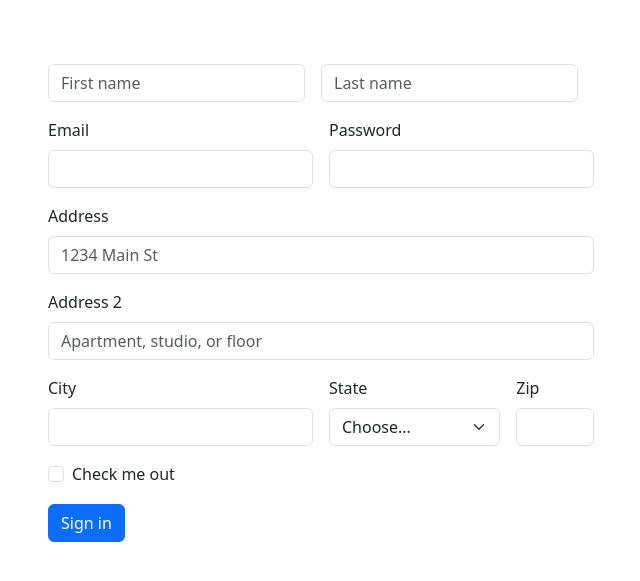
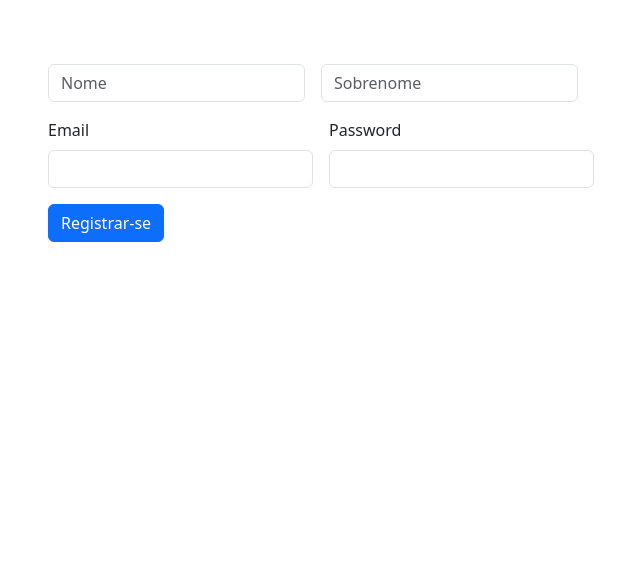
Before and after one commit to RafaJow/blog-system, a PHP site: page /view/cadastro_form.php in a window 1280 px wide. Shown: the top 581 px of the page, without its empty margins (319-959 px from the left). Run offline with PHP 8.4, Linux system fonts and the light colour scheme; some libraries are stand-ins or nearby versions.

Commit message:
Style: criando pagina de cadastro

```diff
--- a/app/view/cadastro_form.php
+++ b/app/view/cadastro_form.php
@@ -5,7 +5,7 @@
     <meta charset="UTF-8">
     <meta name="viewport" content="width=device-width, initial-scale=1">
     <title>Cadastro</title>
-    <link href="../assets/bootstrap-5.0.2-dist/css/bootstrap.min.css" rel="stylesheet">
+    <link href="../../assets/bootstrap-5.0.2-dist/css/bootstrap.min.css" rel="stylesheet">
 </head>
 
 <body>
@@ -15,53 +15,22 @@
                 <form class="row g-3">
                     <div class="row g-3">
                         <div class="col">
-                            <input type="text" class="form-control" placeholder="First name" aria-label="First name">
+                            <input type="text" class="form-control" placeholder="Nome" aria-label="Nome" id="name">
                         </div>
                         <div class="col">
-                            <input type="text" class="form-control" placeholder="Last name" aria-label="Last name">
+                            <input type="text" class="form-control" placeholder="Sobrenome" aria-label="Sobrenome" id="lastname">
                         </div>
                     </div>
                     <div class="col-md-6">
-                        <label for="inputEmail4" class="form-label">Email</label>
-                        <input type="email" class="form-control" id="inputEmail4">
+                        <label for="email" class="form-label">Email</label>
+                        <input type="email" class="form-control" id="email">
                     </div>
                     <div class="col-md-6">
-                        <label for="inputPassword4" class="form-label">Password</label>
-                        <input type="password" class="form-control" id="inputPassword4">
+                        <label for="password" class="form-label">Password</label>
+                        <input type="password" class="form-control" id="password">
                     </div>
                     <div class="col-12">
-                        <label for="inputAddress" class="form-label">Address</label>
-                        <input type="text" class="form-control" id="inputAddress" placeholder="1234 Main St">
-                    </div>
-                    <div class="col-12">
-                        <label for="inputAddress2" class="form-label">Address 2</label>
-                        <input type="text" class="form-control" id="inputAddress2" placeholder="Apartment, studio, or floor">
-                    </div>
-                    <div class="col-md-6">
-                        <label for="inputCity" class="form-label">City</label>
-                        <input type="text" class="form-control" id="inputCity">
-                    </div>
-                    <div class="col-md-4">
-                        <label for="inputState" class="form-label">State</label>
-                        <select id="inputState" class="form-select">
-                            <option selected>Choose...</option>
-                            <option>...</option>
-                        </select>
-                    </div>
-                    <div class="col-md-2">
-                        <label for="inputZip" class="form-label">Zip</label>
-                        <input type="text" class="form-control" id="inputZip">
-                    </div>
-                    <div class="col-12">
-                        <div class="form-check">
-                            <input class="form-check-input" type="checkbox" id="gridCheck">
-                            <label class="form-check-label" for="gridCheck">
-                                Check me out
-                            </label>
-                        </div>
-                    </div>
-                    <div class="col-12">
-                        <button type="submit" class="btn btn-primary">Sign in</button>
+                        <button type="submit" class="btn btn-primary">Registrar-se</button>
                     </div>
                 </form>
             </div>
--- a/app/view/login_form.php
+++ b/app/view/login_form.php
@@ -40,7 +40,7 @@ session_write_close();
                             </div>
                             <div class="d-grid">
                                 <button type="submit" class="btn btn-primary">Entrar</button>
-                                <a class="btn btn-secondary" href="view/cadastro_form.php">Não possui uma conta ? registre-se agora</a>
+                                <a id="registro" class="btn btn-secondary" href="view/cadastro_form.php">Não possui uma conta ? registre-se agora</a>
                             </div>
                         </form>
                     </div>
--- a/assets/css/login_form.css
+++ b/assets/css/login_form.css
@@ -1,3 +1,6 @@
 .card {
     margin-bottom: 15px;
 }
+a#registro{
+    margin-top: 10px;
+}
```
Also changed, not shown: app/controller/Cadastro.php (added).
